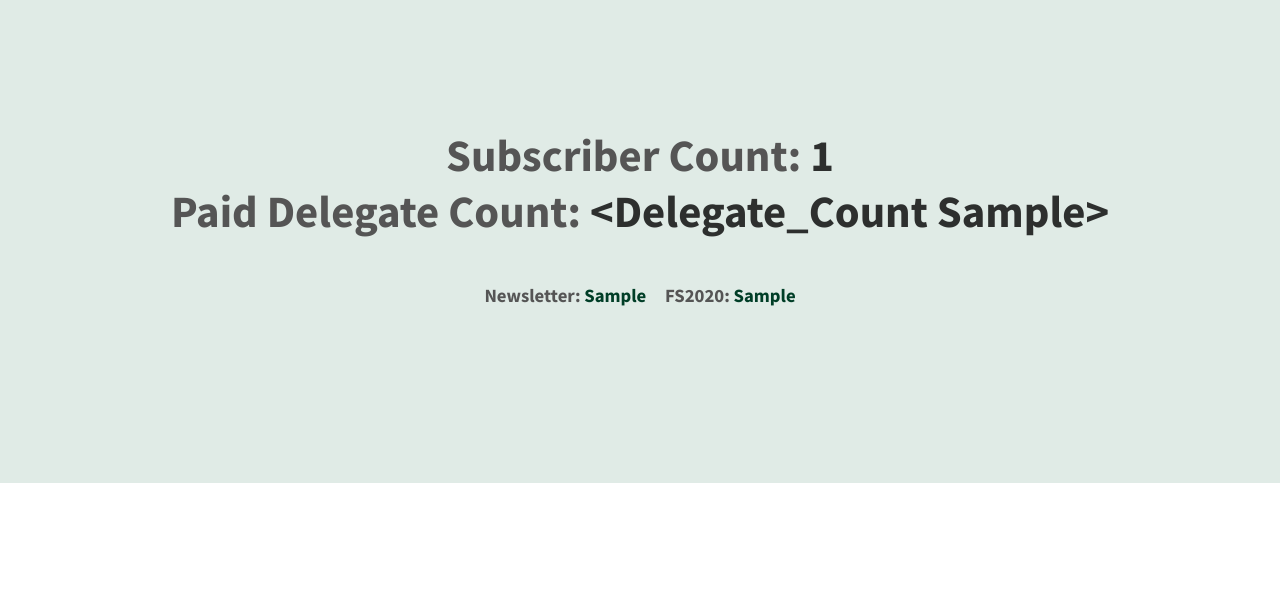
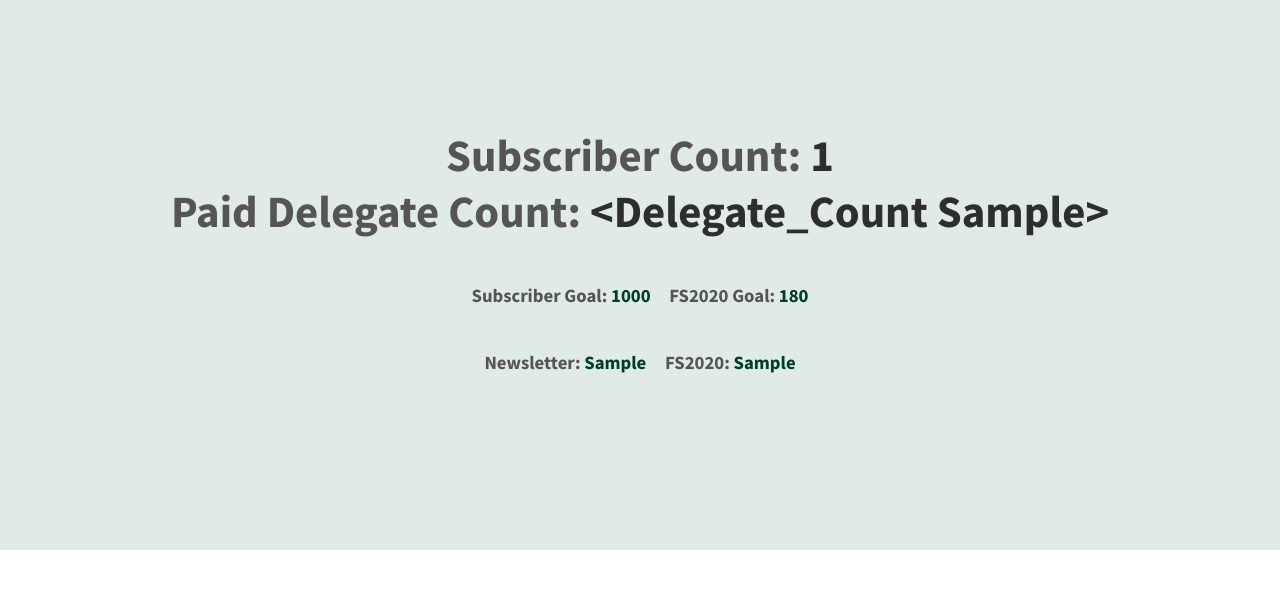
Before and after one commit to Duanestanford/bd-dashboard, a Flask app: template templates/index.html in a window 1280 px wide. Shown: the part 202-792 px from the top of the page. Run offline with Flask 2, Linux system fonts and the light colour scheme; tables that the repository leaves empty hold one stand-in row (values such as "Sample post"); the template is opened without the code that fills it: values that come from a table or form of the project are taken from there, most other values are stand-ins (such as "Sample title", 1, 10 or a date in 2020).

Commit message:
added goal numbers

```diff
--- a/templates/index.html
+++ b/templates/index.html
@@ -30,6 +30,8 @@
 		<div class="title">
 			<h2><span style="color:#555555"> Subscriber Count:</span> {{subscriber_count}} </h2>
 			<h2><span style="color:#555555">Paid Delegate Count:</span> {{delegate_count}} </h2>
+			<p>&nbsp;</p>
+			<h3><span style="color:#555555">Subscriber Goal:</span> 1000 &nbsp;&nbsp;&nbsp;&nbsp;<span style="color:#555555">FS2020 Goal:</span> 180</h3>
 			<p>&nbsp;</p>
 			<h3><span style="color:#555555">Newsletter:</span> {{subscription_revenue}} &nbsp;&nbsp;&nbsp;&nbsp;<span style="color:#555555">FS2020:</span> {{conference_revenue}}</h3>
 		</div>
```
